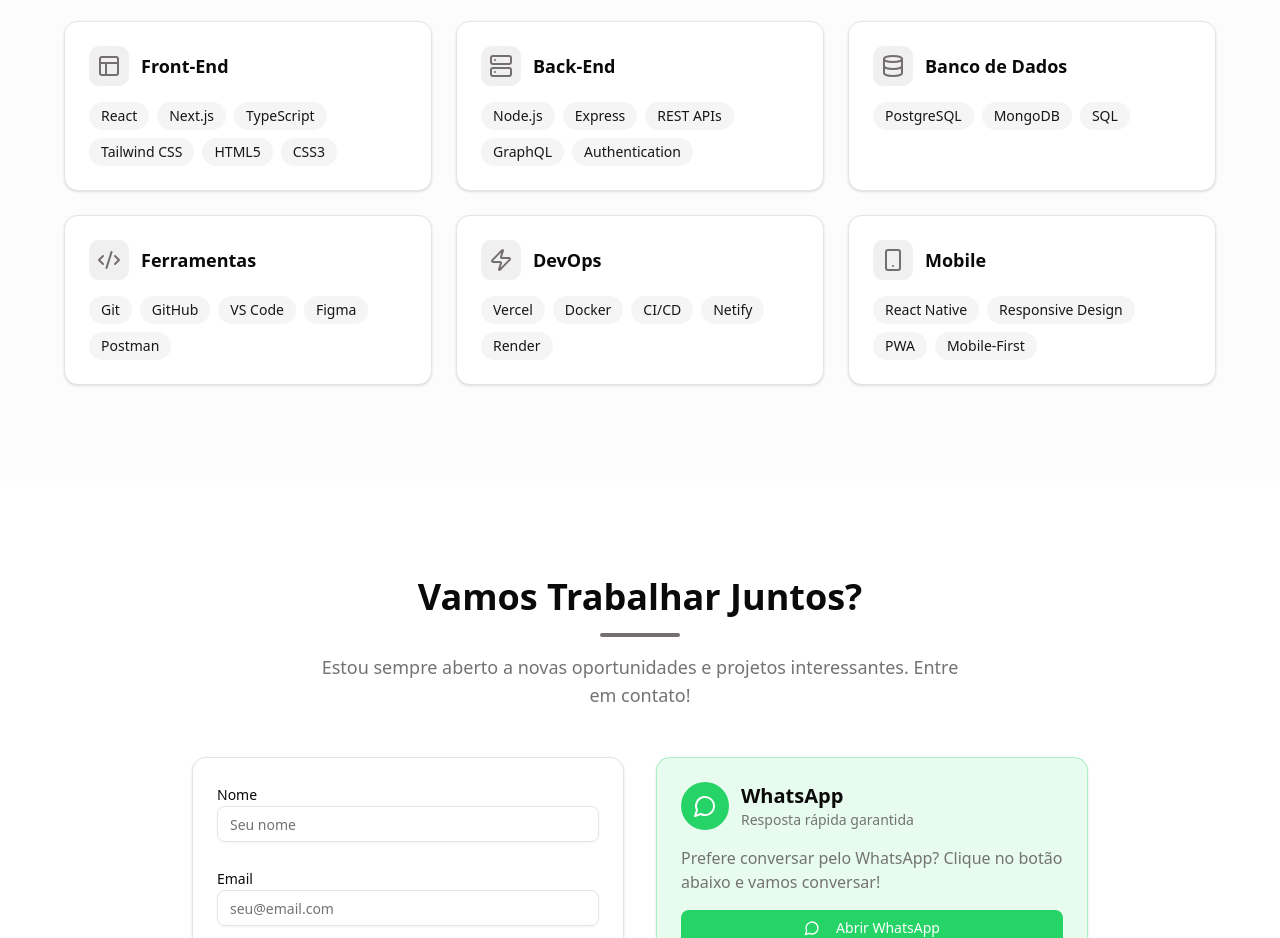
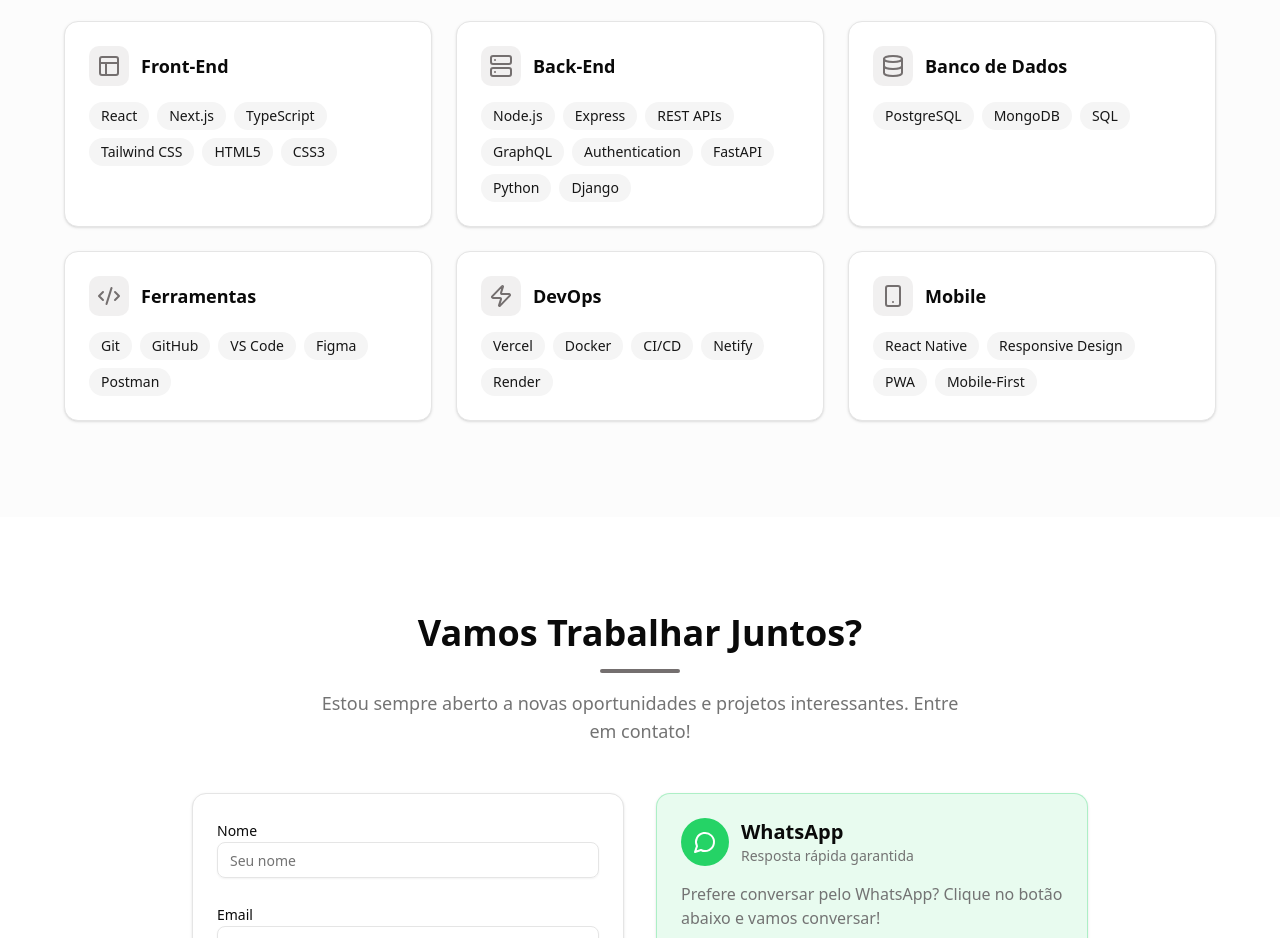
Before and after one commit to FelipeHondei/PortifolioV1, a Next.js app: page / in a window 1280 px wide. Shown: the part 3940-4878 px from the top of the page. Built offline with nearby package versions, Linux system fonts and the light colour scheme.

Commit message:
Skills: update

```diff
--- a/components/skills.tsx
+++ b/components/skills.tsx
@@ -10,7 +10,7 @@ const skillCategories = [
   {
     icon: Server,
     title: "Back-End",
-    skills: ["Node.js", "Express", "REST APIs", "GraphQL", "Authentication"],
+    skills: ["Node.js", "Express", "REST APIs", "GraphQL", "Authentication", "FastAPI", "Python", "Django"],
   },
   {
     icon: Database,
```
